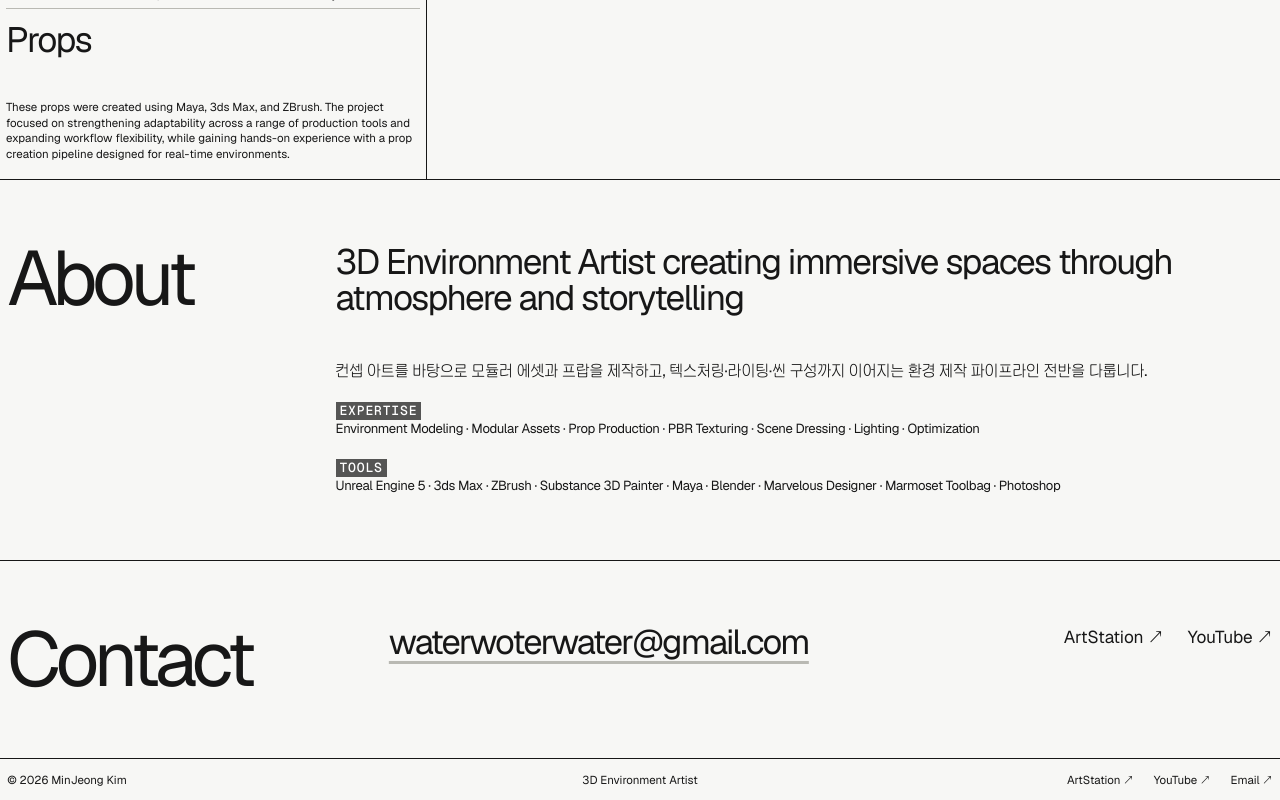
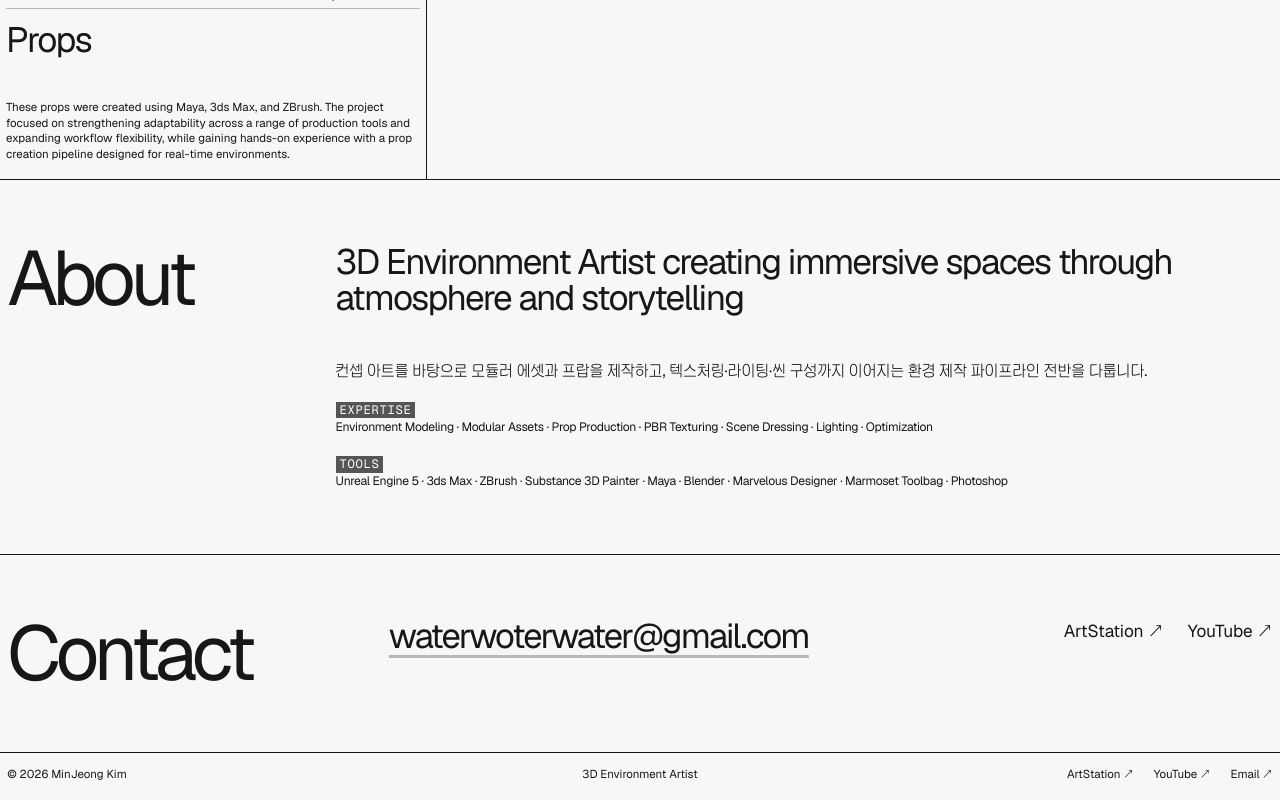
Before and after one commit to rohyunsang/kimminjeong-portfolio, a Next.js app: page / in a window 1280 px wide. Shown: the part 1869-2669 px from the top of the page. Built offline with nearby package versions, Linux system fonts and the light colour scheme.

Commit message:
Reduce About detail typography

```diff
--- a/src/app/globals.css
+++ b/src/app/globals.css
@@ -280,7 +280,7 @@ a {
 .info-details {
   display: grid;
   gap: 1.25rem;
-  font-size: clamp(0.82rem, 1vw, 1.05rem);
+  font-size: clamp(0.76rem, 0.9vw, 0.95rem);
   letter-spacing: -0.025em;
   line-height: 1.4;
 }
@@ -294,7 +294,7 @@ a {
   color: #fff;
   font-family: var(--font-geist-mono), monospace;
   font-size: inherit;
-  font-weight: 500;
+  font-weight: 400;
   letter-spacing: 0.06em;
   line-height: 1.2;
 }
```
